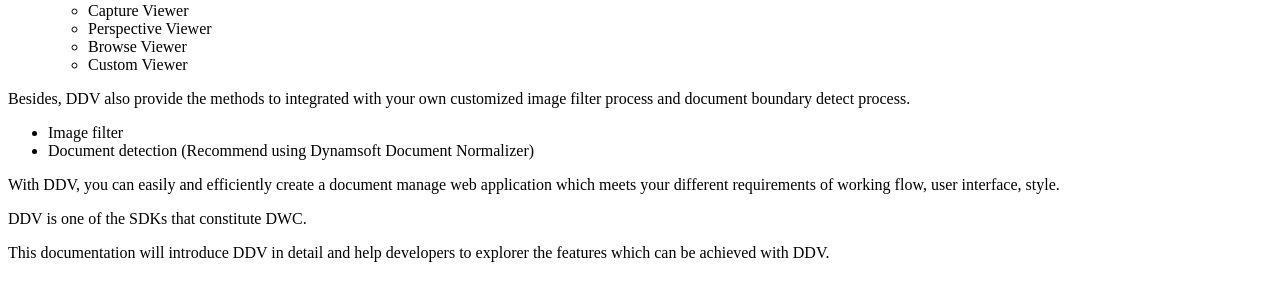
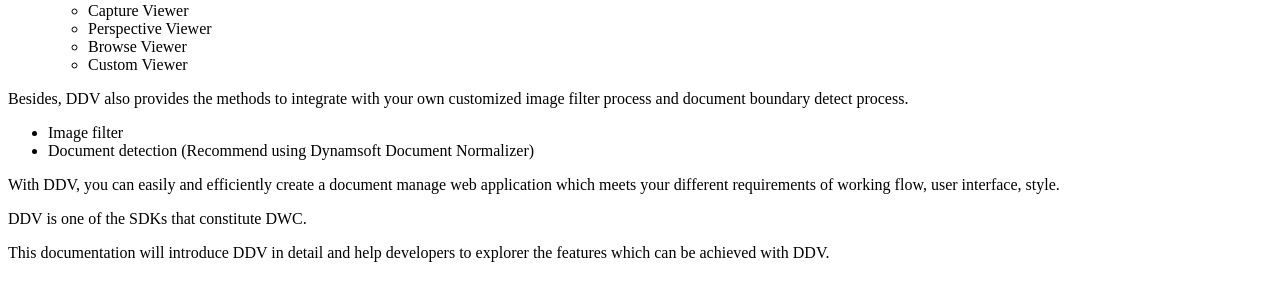
Before and after one commit to dynamsoft-docs/document-viewer-docs, a Jekyll site: the page built from introduction/index.md, in a window 1280 px wide. Shown: the part 698-980 px from the top of the page. Built offline with Jekyll 4.4.1, drawn with Linux system fonts in a browser that asks for light colours.

Commit message:
Update index.md

```diff
--- a/introduction/index.md
+++ b/introduction/index.md
@@ -24,7 +24,7 @@ It contains two main features,
     - Browse Viewer
     - Custom Viewer
 
-Besides, DDV also provide the methods to integrated with your own customized image filter process and document boundary detect process.
+Besides, DDV also provides the methods to integrate with your own customized image filter process and document boundary detect process.
 
 - Image filter
 - Document detection (Recommend using Dynamsoft Document Normalizer)
```
